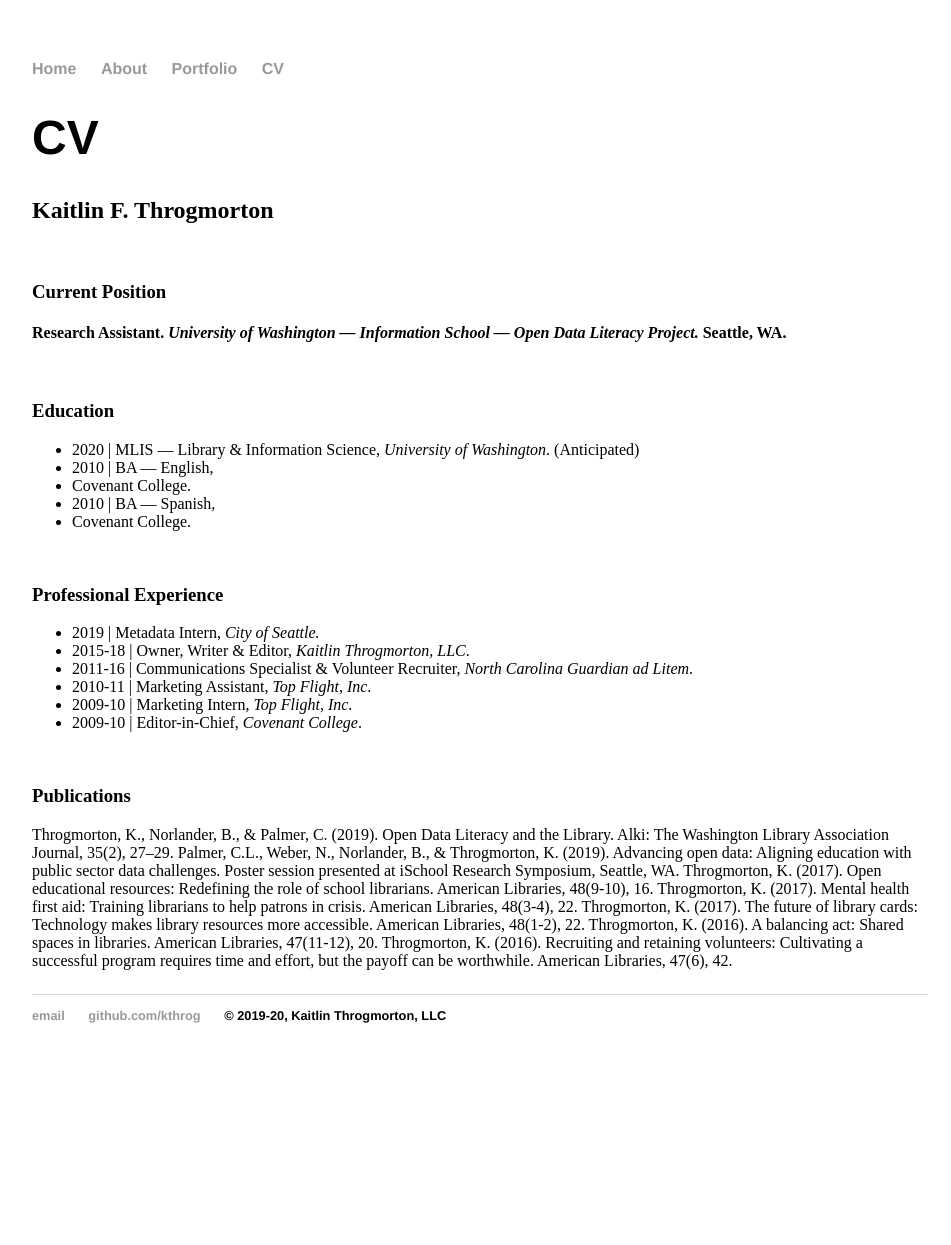
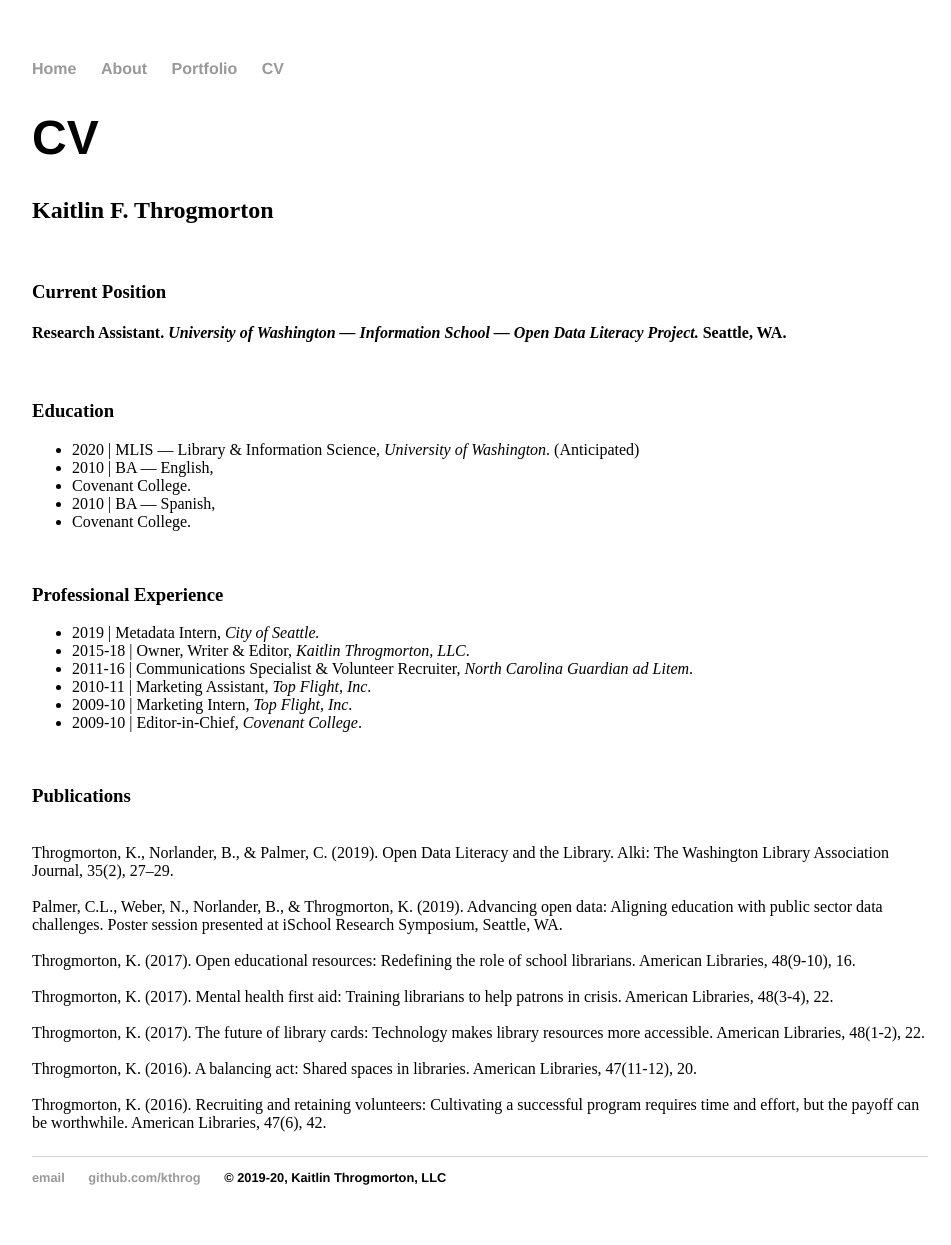
Before and after one commit to kthrog/old_site, a Jekyll site: the page built from CV/index.html, in a window 1280 px wide. Shown: the whole page, without its empty margins (160-1111 px from the left). Built offline with Jekyll 4.4.1, drawn with Linux system fonts in a browser that asks for light colours; before the commit the page ends 1083 px from its top, so only the background shows below that.

Commit message:
fix spacing

```diff
--- a/CV/index.html
+++ b/CV/index.html
@@ -31,19 +31,19 @@
 			</ul>
 		<br>
 		<h3>Publications</h3>
-		Throgmorton, K., Norlander, B., & Palmer, C. (2019). Open Data Literacy and the Library. Alki: The Washington Library Association Journal, 35(2), 27–29.
-
-		Palmer, C.L., Weber, N., Norlander, B., & Throgmorton, K. (2019). Advancing open data: Aligning education with public sector data challenges. Poster session presented at iSchool Research Symposium, Seattle, WA.
-
-		Throgmorton, K. (2017). Open educational resources: Redefining the role of school librarians. American Libraries, 48(9-10), 16.
-
-		Throgmorton, K. (2017). Mental health first aid: Training librarians to help patrons in crisis. American Libraries, 48(3-4), 22.
-
-		Throgmorton, K. (2017). The future of library cards: Technology makes library resources more accessible. American Libraries, 48(1-2), 22.
-
-		Throgmorton, K. (2016). A balancing act: Shared spaces in libraries. American Libraries, 47(11-12), 20.
-
-		Throgmorton, K. (2016). Recruiting and retaining volunteers: Cultivating a successful program requires time and effort, but the payoff can be worthwhile. American Libraries, 47(6), 42.
+		<br>Throgmorton, K., Norlander, B., & Palmer, C. (2019). Open Data Literacy and the Library. Alki: The Washington Library Association Journal, 35(2), 27–29.
+		<br>
+		<br>Palmer, C.L., Weber, N., Norlander, B., & Throgmorton, K. (2019). Advancing open data: Aligning education with public sector data challenges. Poster session presented at iSchool Research Symposium, Seattle, WA.
+		<br>
+		<br>Throgmorton, K. (2017). Open educational resources: Redefining the role of school librarians. American Libraries, 48(9-10), 16.
+		<br>
+		<br>Throgmorton, K. (2017). Mental health first aid: Training librarians to help patrons in crisis. American Libraries, 48(3-4), 22.
+		<br>
+		<br>Throgmorton, K. (2017). The future of library cards: Technology makes library resources more accessible. American Libraries, 48(1-2), 22.
+		<br>
+		<br>Throgmorton, K. (2016). A balancing act: Shared spaces in libraries. American Libraries, 47(11-12), 20.
+		<br>
+		<br>Throgmorton, K. (2016). Recruiting and retaining volunteers: Cultivating a successful program requires time and effort, but the payoff can be worthwhile. American Libraries, 47(6), 42.
 
 
 
```
